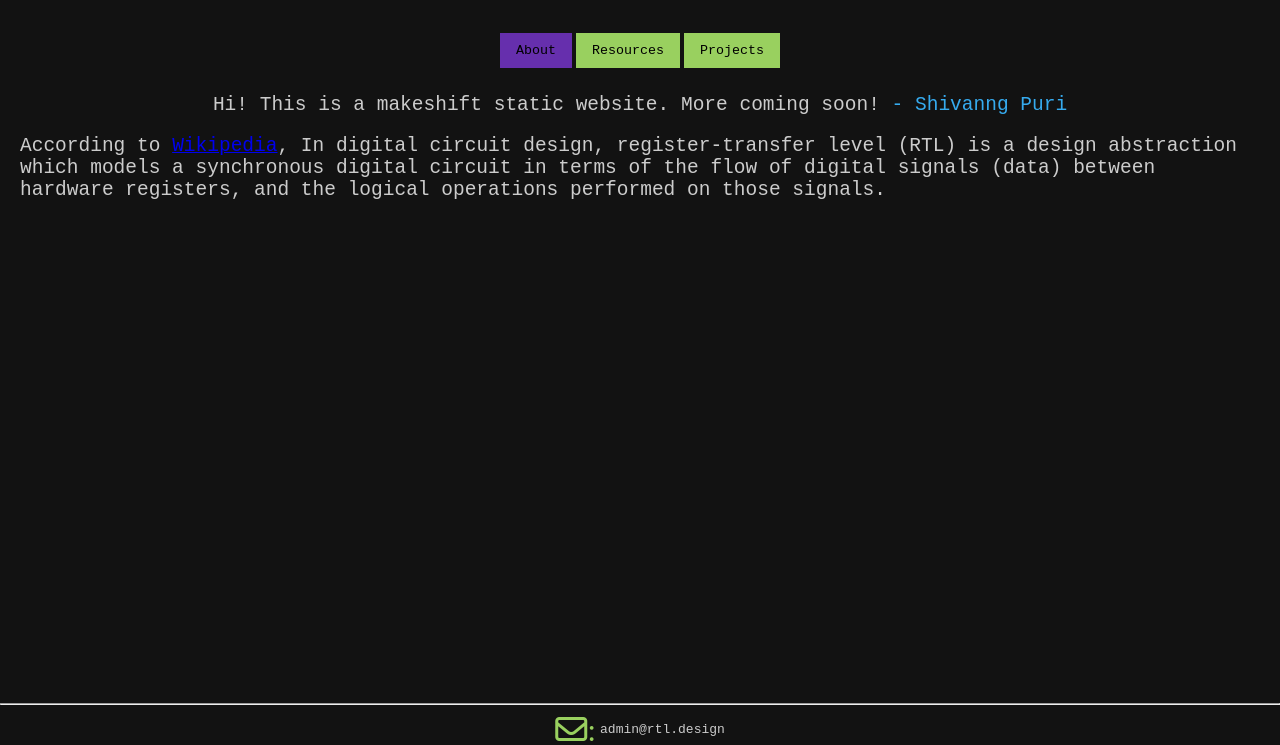
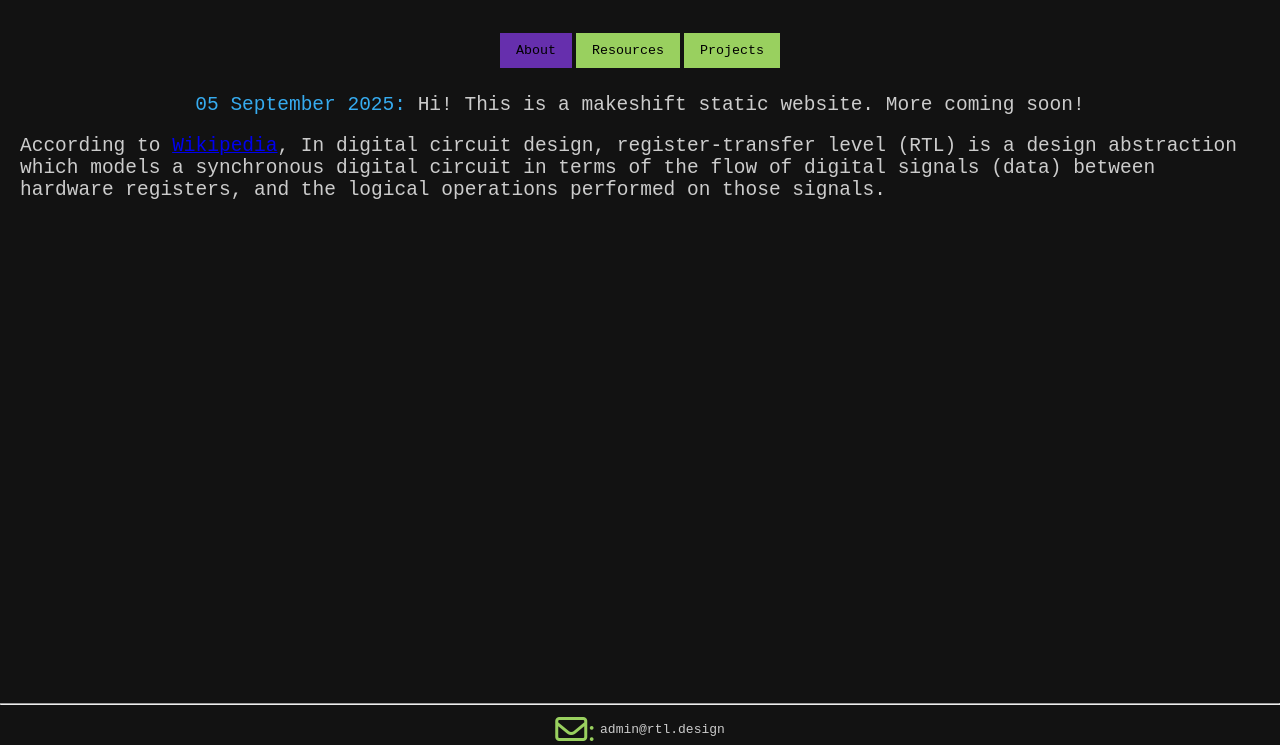
Before and after one commit to shxvxnng/rtl-design, a plain HTML site: page index.html in a window 1280 px wide. Shown: the part 55-800 px from the top of the page. Drawn offline with Linux system fonts and the light colour scheme.

Commit message:
Back to anonymity?

```diff
--- a/index.html
+++ b/index.html
@@ -27,7 +27,7 @@
 
 				<!-- Tab content -->
 			<div id="About" class="tabcontent">
-				<p>Hi! This is a makeshift static website. More coming soon! <font style="color: #36ABEF">- Shivanng Puri</font></p>
+				<p><font style="color: #36ABEF">05 September 2025:</font> Hi! This is a makeshift static website. More coming soon!</p>
 				 <p align="left">According to <a href="https://en.wikipedia.org/wiki/Register-transfer_level">Wikipedia</a>, In digital circuit design, register-transfer level (RTL) is a design abstraction which models a synchronous digital circuit in terms of the flow of digital signals (data) between hardware registers, and the logical operations performed on those signals.</p>
 
 			</div>
```
